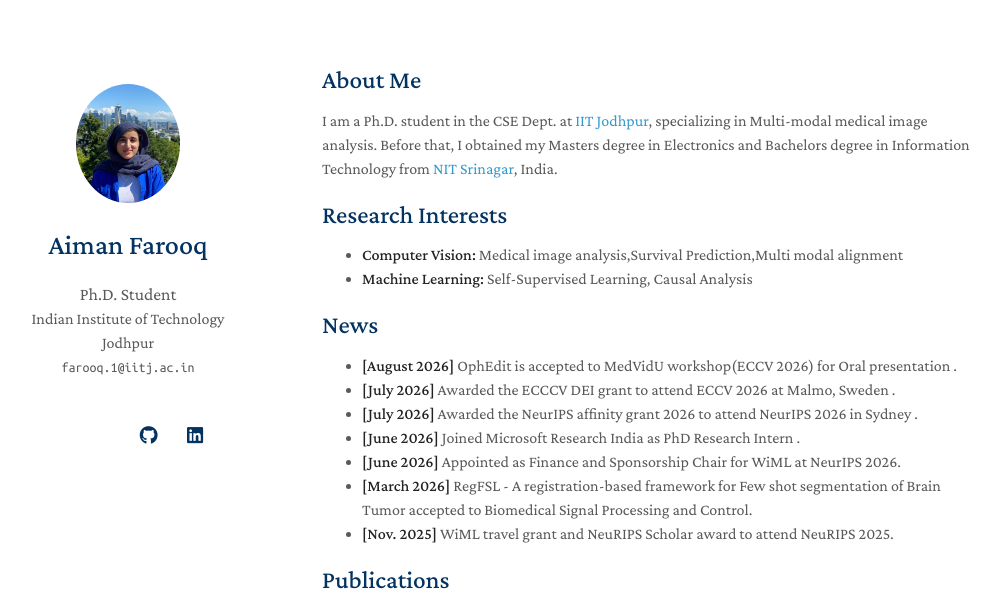
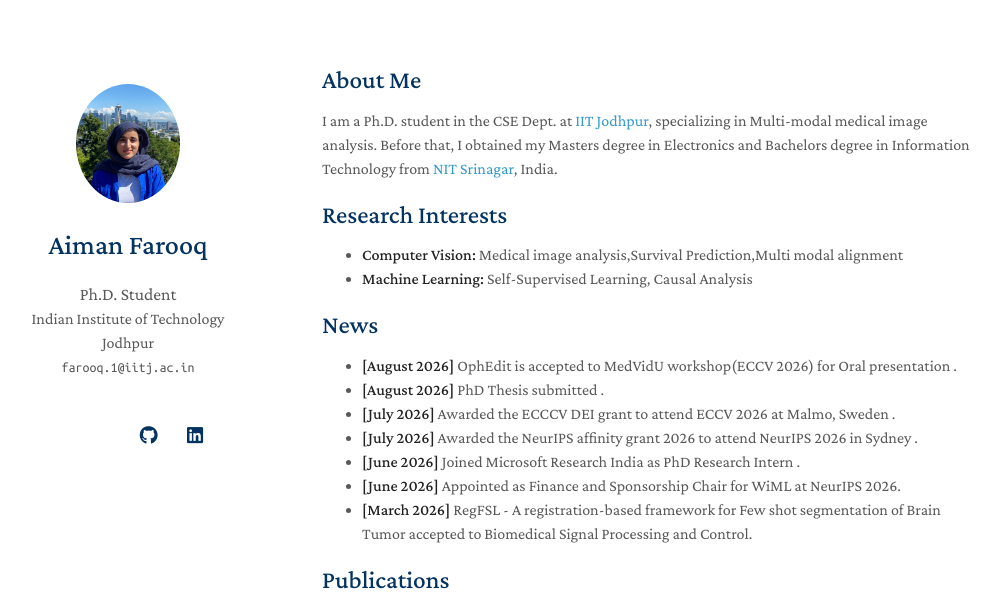
Before and after one commit to aimanfarooqwani/aimanfarooqwani.github.io, a Jekyll site: the page built from index.md, in a window 1280 px wide and 900 px high, cut to the strip 0-616 px from the top of the window. Shown: the whole strip, without its empty margins (148-1148 px from the left). Built offline with Jekyll 4.4.1, drawn with Linux system fonts in a browser that asks for light colours; nearby versions of some CDN libraries; a style sheet for code colours, icons or effects is not loaded; our own code applies the rules of GitHub Pages for plain Markdown files.

Commit message:
Update index.md

```diff
--- a/index.md
+++ b/index.md
@@ -13,12 +13,13 @@ I am a Ph.D. student in the CSE Dept. at <a href="https://www.iitj.ac.in/"> IIT
 
 ## News
 - **[August 2026]** OphEdit is accepted to MedVidU workshop(ECCV 2026) for Oral presentation .
+- **[August 2026]** PhD Thesis submitted .
 - **[July 2026]** Awarded the ECCCV DEI grant to attend ECCV 2026 at Malmo, Sweden .
 - **[July 2026]** Awarded the NeurIPS affinity grant 2026 to attend NeurIPS 2026 in Sydney .
 - **[June 2026]** Joined Microsoft Research India as PhD Research Intern .
 - **[June 2026]** Appointed as Finance and Sponsorship Chair for WiML at NeurIPS 2026.
 - **[March 2026]** RegFSL - A registration-based framework for Few shot segmentation of Brain Tumor accepted to Biomedical Signal Processing and Control.
-- **[Nov. 2025]** WiML travel grant and NeuRIPS Scholar award to attend NeuRIPS 2025.
+
 
 
 
```
